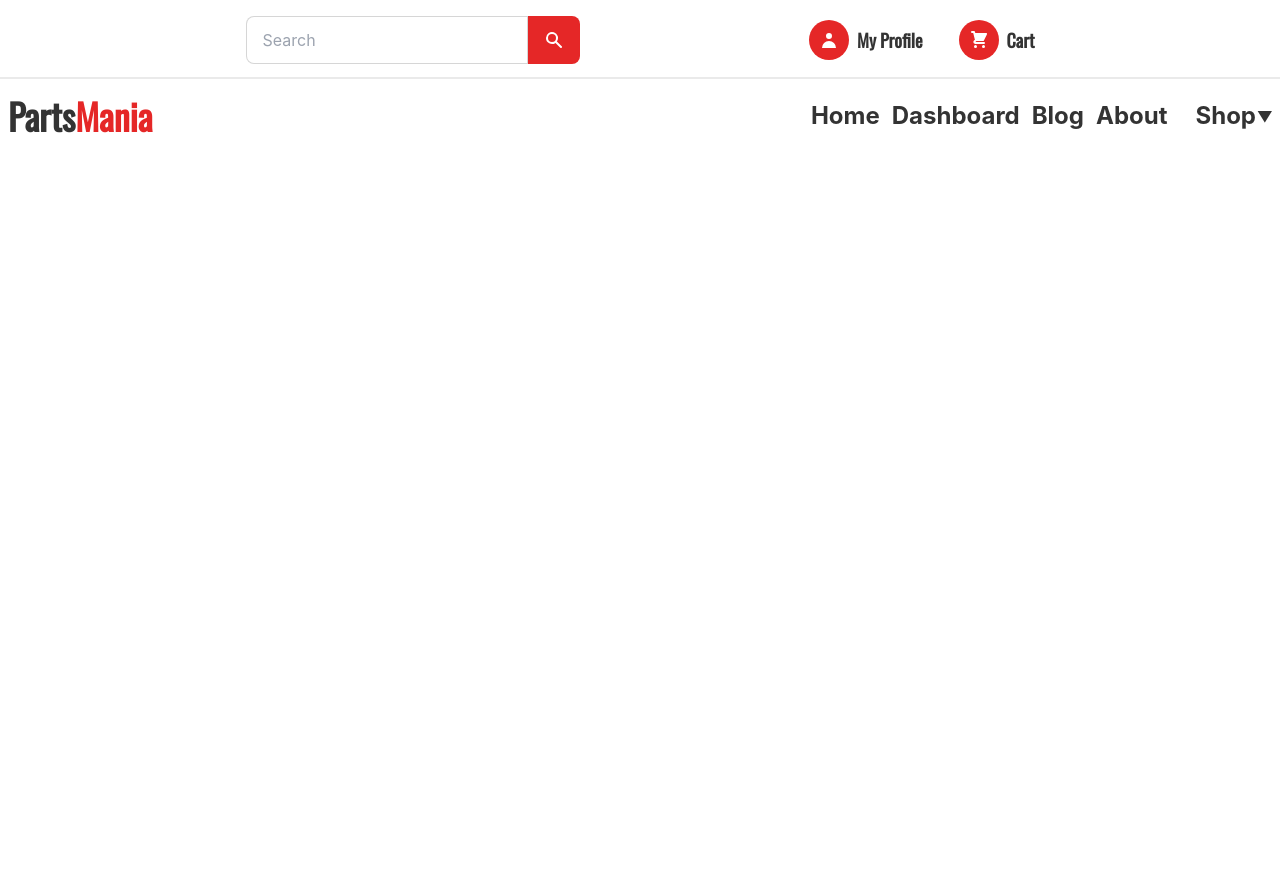
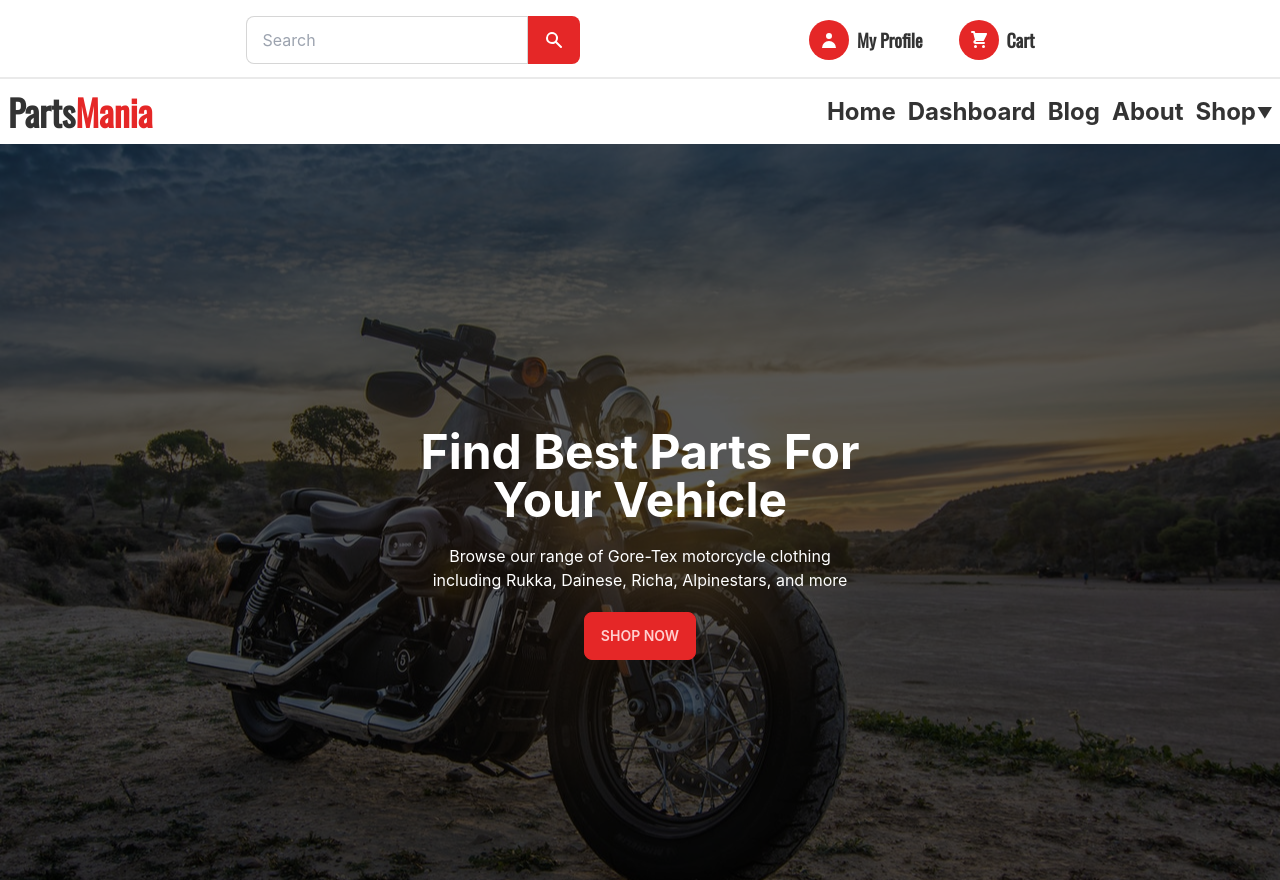
Before and after one commit to MdIbrahimKholil7/motor-mania-client-side, a React (Create React App) app: page / in a window 1280 px wide. Built offline with nearby package versions, Linux system fonts and the light colour scheme.

Commit message:
banner section complete

```diff
--- a/src/App.css
+++ b/src/App.css
@@ -9,4 +9,5 @@
   font-size: 15px;
   right: -17px;
   top: 1px;
+
 }
--- a/src/App.js
+++ b/src/App.js
@@ -1,10 +1,16 @@
+import { Route, Routes } from 'react-router-dom';
 import './App.css';
+import Home from './Components/Home/Home';
 import Navbar from './Components/Shared/Navbar';
 
 function App() {
   return (
     <div className='max-w-7xl mx-auto'>
-     <Navbar/>
+     <Navbar>
+       <Routes>
+         <Route path='/' element={<Home/>}/>
+       </Routes>
+     </Navbar>
     </div>
   );
 }
--- a/src/Components/Home/Banner.js
+++ b/src/Components/Home/Banner.js
@@ -1,10 +1,25 @@
 import React from 'react';
-
+import banner from '../../assets/images/banner.jpg'
 const Banner = () => {
     return (
-        <div>
-            <h1>This is banner</h1>
+        <div
+            style={{
+                background: `url(${banner})`,
+                backgroundSize: 'cover',
+                backgroundPosition: 'center'
+
+            }}
+            className="hero min-h-screen" >
+            <div class="hero-overlay bg-[#000000a7] bg-opacity-60"></div>
+            <div class="hero-content text-center text-neutral-content">
+                <div class="max-w-md text-white">
+                    <h1 class="mb-5 text-5xl font-bold">Find Best Parts For Your Vehicle</h1>
+                    <p class="mb-5">Browse our range of Gore-Tex motorcycle clothing including Rukka, Dainese, Richa, Alpinestars, and more</p>
+                    <button class="btn btn-primary">Shop Now</button>
+                </div>
+            </div>
         </div>
+
     );
 };
 
--- a/src/Components/Home/Home.js
+++ b/src/Components/Home/Home.js
@@ -0,0 +1,12 @@
+import React from 'react';
+import Banner from './Banner';
+
+const Home = () => {
+    return (
+        <div>
+            <Banner/>
+        </div>
+    );
+};
+
+export default Home;
--- a/src/Components/Shared/Navbar.js
+++ b/src/Components/Shared/Navbar.js
@@ -2,7 +2,7 @@ import React from 'react';
 import { NavLink } from 'react-router-dom';
 import TopBar from './TopBar';
 
-const Navbar = () => {
+const Navbar = ({children}) => {
     const menu = [
         { name: 'Home', to: '/' },
         { name: 'Dashboard', to: '/dashboard' },
@@ -10,9 +10,9 @@ const Navbar = () => {
         { name: 'About', to: '/about' },
     ]
     return (
-        <nav>
+        <nav className=''>
             <TopBar/>
-            <div class="drawer">
+            <div class="drawer sticky top-0">
                 <input id="my-drawer-3" type="checkbox" class="drawer-toggle" />
                 <div class="drawer-content flex flex-col">
                     {/* Navbar  */}
@@ -38,8 +38,8 @@ const Navbar = () => {
                                     )
                                 }
                                 <li>
-                                    <div class="dropdown dropdown-end dropdown-hover">
-                                        <label className='font-bold relative lg:text-[18px] xl:text-2xl shop' tabindex="0">Shop</label>
+                                    <div class="dropdown dropdown-end dropdown-hover p-0 pr-4">
+                                        <label className='font-bold relative lg:text-[18px] xl:text-2xl shop ' tabindex="0">Shop</label>
                                         <ul tabindex="0" class="dropdown-content menu p-2 shadow bg-base-100 rounded-box w-52 mt-36">
                                             <li><a>Item 1</a></li>
                                             <li><a>Item 2</a></li>
@@ -51,6 +51,7 @@ const Navbar = () => {
                     </div>
                     {/* Page content here
                     Content */}
+                    {children}
                 </div>
                 <div class="drawer-side">
                     <label for="my-drawer-3" class="drawer-overlay"></label>
```
Also changed, not shown: src/assets/images/banner.jpg (added).
